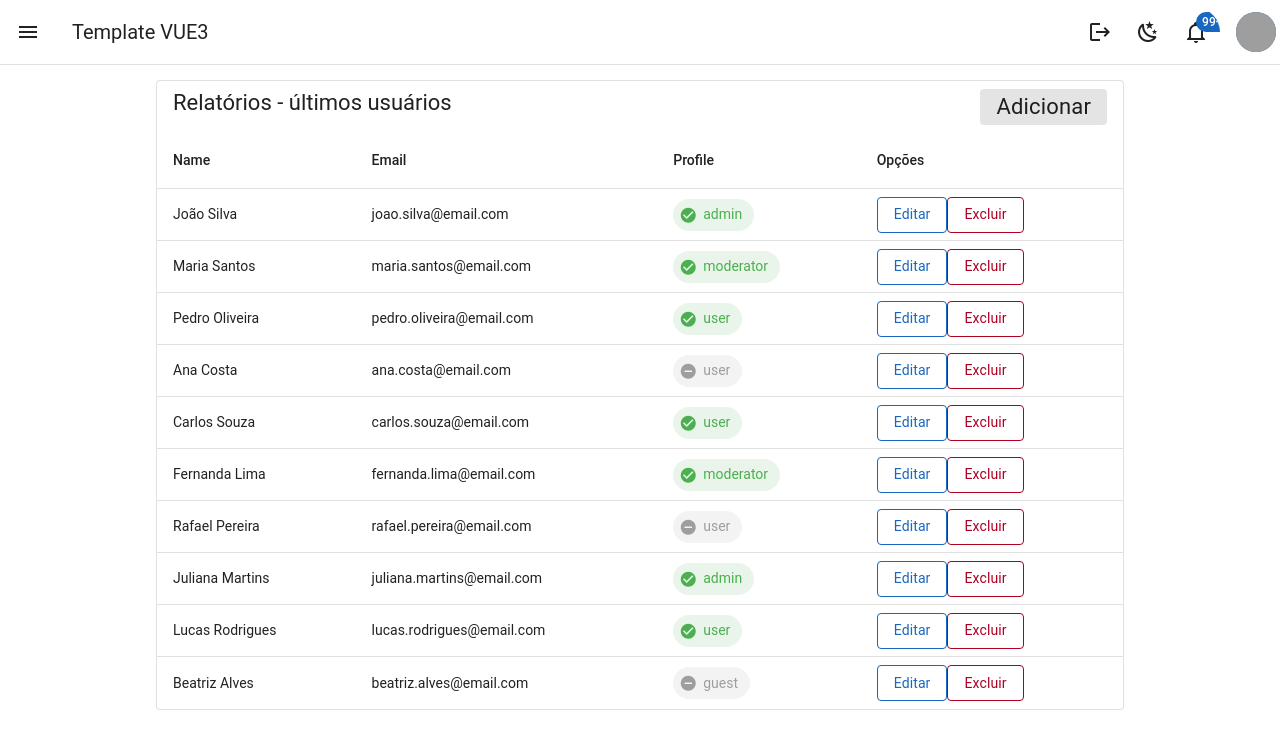
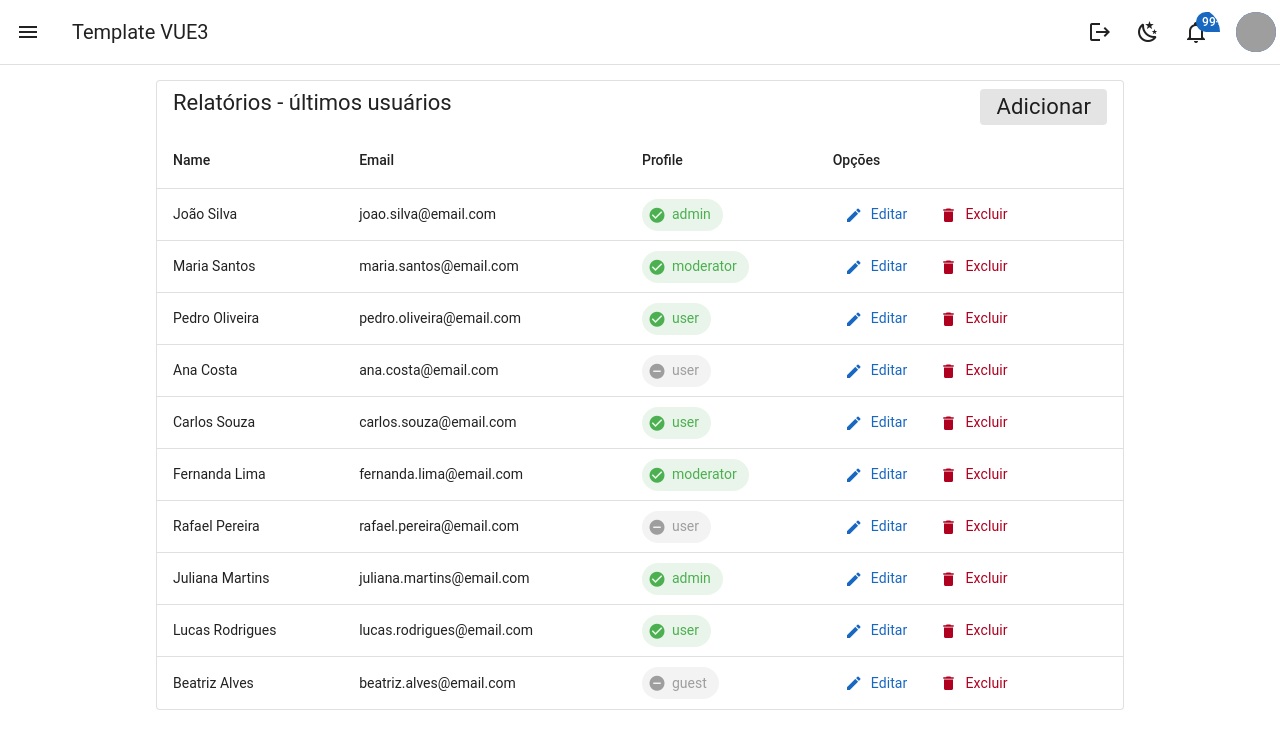
Before and after one commit to moacirviana/vuetify-template, a Vue app: page /report in a window 1280 px wide. Shown: the top 748 px of the page. Built offline with nearby package versions, Linux system fonts and the light colour scheme; sample sign-in values are in the browser's storage; grey boxes are pictures that could not be loaded; a small style sheet from the web is missing; the HTML template or start-up script is replaced by a standard one.

Commit message:
ajustes e melhorias

```diff
--- a/src/pages/Relatorios.vue
+++ b/src/pages/Relatorios.vue
@@ -31,12 +31,16 @@
           </td>
           <td>
             <v-btn
-              variant="outlined"
+              variant="text"
               color="primary"
+              prepend-icon="mdi-pencil"
               @click="openEditUser(item)"
+              class="me-1"
               >Editar</v-btn
             >
-            <v-btn variant="outlined" color="error">Excluir</v-btn>
+            <v-btn variant="text" prepend-icon="mdi-delete" color="error"
+              >Excluir</v-btn
+            >
           </td>
         </tr>
       </tbody>
--- a/src/pages/Usuarios.vue
+++ b/src/pages/Usuarios.vue
@@ -4,22 +4,35 @@
     <v-table>
       <thead>
         <tr>
-          <th class="text-left">ID</th>
+          <th class="text-left">TE</th>
           <th class="text-left">Nome</th>
           <th class="text-left">Email</th>
-          <th class="text-left">TE</th>
+          <th class="text-left">Perfil</th>
           <th class="text-left">Menu</th>
         </tr>
       </thead>
       <tbody>
         <tr v-for="item in usuarios" :key="item.id">
-          <td>{{ item.id }}</td>
+          <td>{{ item.tituloEleitor }}</td>
           <td>{{ item.nome }}</td>
           <td>{{ item.email }}</td>
-          <td>{{ item.tituloEleitor }}</td>
           <td>
-            <v-btn variant="outlined" color="primary">Locais</v-btn>
-            <v-btn variant="outlined" color="primary">Modal</v-btn>
+            <v-chip
+              v-for="perfil in item.perfis"
+              :key="perfil"
+              size="small"
+              class="mr-1 mb-1"
+              variant="flat"
+              :color="perfil === 'ADMIN' ? 'primary' : 'secondary'"
+            >
+              {{ perfil }}
+            </v-chip>
+          </td>
+          <td>
+            <v-btn variant="flat" color="primary" density="compact" class="me-1"
+              >Editar</v-btn
+            >
+            <v-btn color="red" density="compact">Excluir</v-btn>
           </td>
         </tr>
       </tbody>
```
